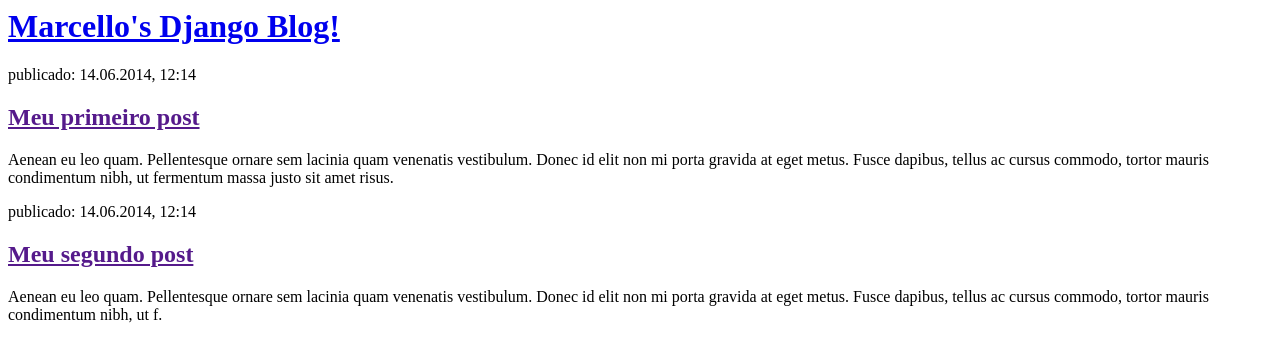
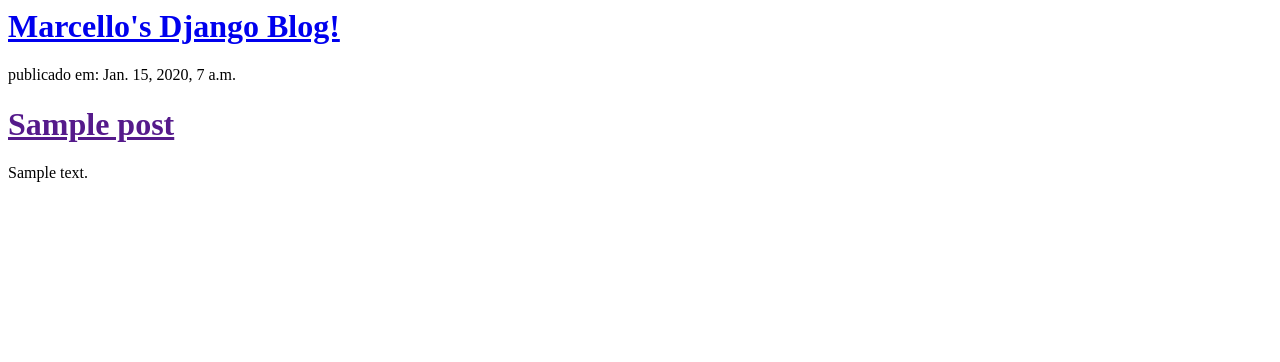
Before and after one commit to marcello-mix/voodoo, a Django app: template blog/templates/blog/post_list.html in a window 1280 px wide. Shown: the top 362 px of the page. Run offline with Django 3.2, Linux system fonts and the light colour scheme; the template is opened without the code that fills it: values that come from a table or form of the project are taken from there, others are empty; tables that the repository leaves empty hold one stand-in row (values such as "Sample post").

Commit message:
Atualizado HTML para exibir os posts

```diff
--- a/blog/templates/blog/post_list.html
+++ b/blog/templates/blog/post_list.html
@@ -5,18 +5,15 @@
     <body>
         <div>
             <h1><a href="/">Marcello's Django Blog!</a></h1>
-        </div>
 
-        <div>
-            <p>publicado: 14.06.2014, 12:14</p>
-            <h2><a href="">Meu primeiro post</a></h2>
-            <p>Aenean eu leo quam. Pellentesque ornare sem lacinia quam venenatis vestibulum. Donec id elit non mi porta gravida at eget metus. Fusce dapibus, tellus ac cursus commodo, tortor mauris condimentum nibh, ut fermentum massa justo sit amet risus.</p>
-        </div>
+            {% for post in posts %}
+             <div>
+                <p>publicado em: {{ post.published_date }}</p>
+                <h1><a href="">{{ post.title }}</a></h1>
+                <p>{{ post.text|linebreaksbr }}</p>
+            </div>
+            {% endfor %}
 
-        <div>
-            <p>publicado: 14.06.2014, 12:14</p>
-            <h2><a href="">Meu segundo post</a></h2>
-            <p>Aenean eu leo quam. Pellentesque ornare sem lacinia quam venenatis vestibulum. Donec id elit non mi porta gravida at eget metus. Fusce dapibus, tellus ac cursus commodo, tortor mauris condimentum nibh, ut f.</p>
         </div>
     </body>
 </html>
--- a/blog/views.py
+++ b/blog/views.py
@@ -1,5 +1,8 @@
 from django.shortcuts import render
+from django.utils import timezone
+from .models import Post
 
 # Create your views here.
 def post_list(request):
-	return render(request, 'blog/post_list.html', {})
+	posts = Post.objects.filter(published_date__lte=timezone.now()).order_by('published_date')
+	return render(request, 'blog/post_list.html', {'posts': posts})
```
Also changed, not shown: blog/models.py (+5 -5 lines).
